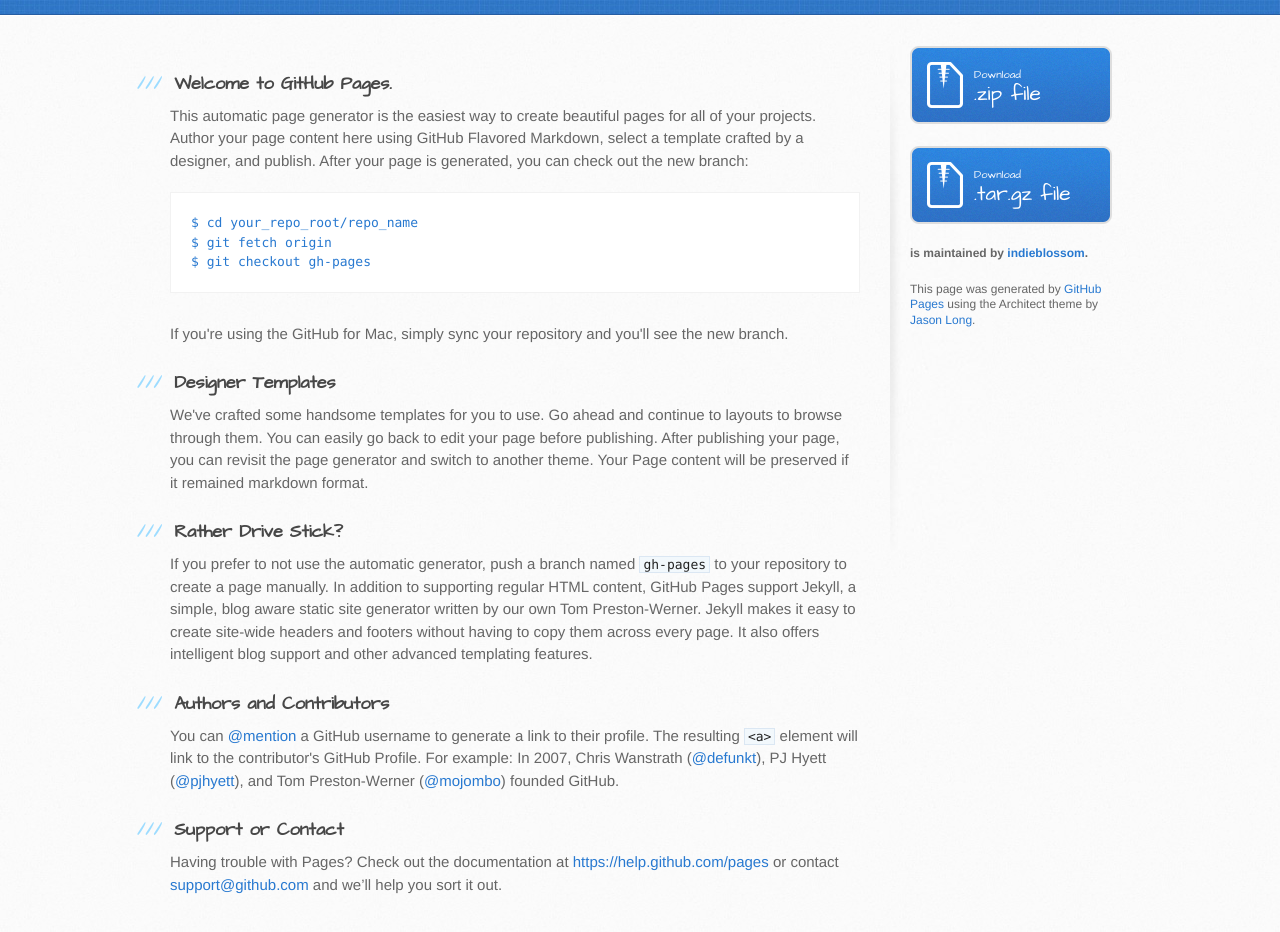
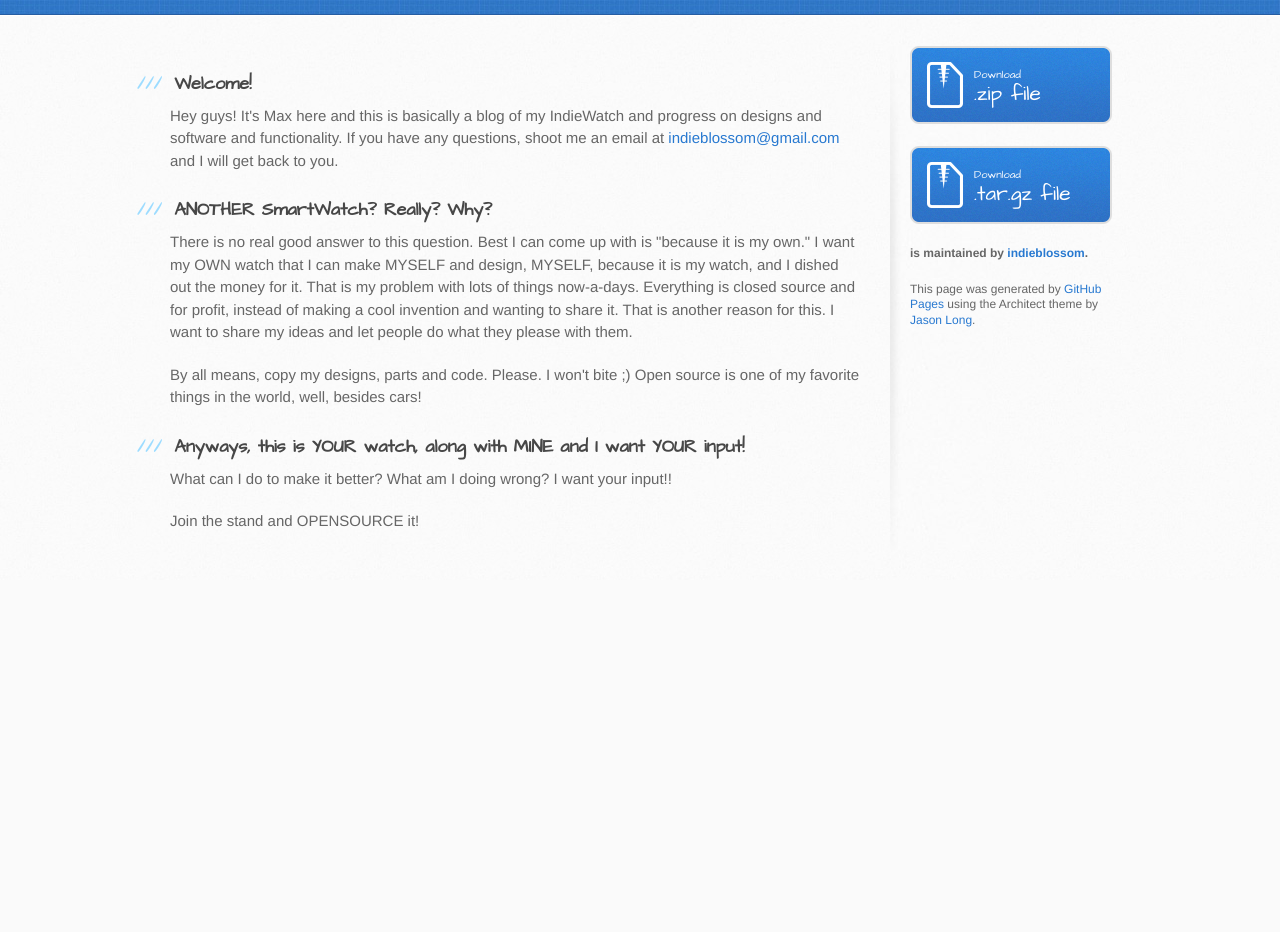
Before and after one commit to indieblossom/IndieWatch, a plain HTML site: page index.html in a window 1280 px wide. Shown: the part 220-1152 px from the top of the page. After the commit the page ends 800 px from the top, so only its background shows below. Drawn offline with Linux system fonts and the light colour scheme.

```diff
--- a/index.html
+++ b/index.html
@@ -29,36 +29,24 @@
       <div class="inner clearfix">
         <section id="main-content">
           <h3>
-<a id="welcome-to-github-pages" class="anchor" href="#welcome-to-github-pages" aria-hidden="true"><span class="octicon octicon-link"></span></a>Welcome to GitHub Pages.</h3>
+<a id="welcome" class="anchor" href="#welcome" aria-hidden="true"><span class="octicon octicon-link"></span></a>Welcome!</h3>
 
-<p>This automatic page generator is the easiest way to create beautiful pages for all of your projects. Author your page content here using GitHub Flavored Markdown, select a template crafted by a designer, and publish. After your page is generated, you can check out the new branch:</p>
-
-<pre><code>$ cd your_repo_root/repo_name
-$ git fetch origin
-$ git checkout gh-pages
-</code></pre>
-
-<p>If you're using the GitHub for Mac, simply sync your repository and you'll see the new branch.</p>
+<p>Hey guys! It's Max here and this is basically a blog of my IndieWatch and progress on designs and software and functionality.
+If you have any questions, shoot me an email at <a href="mailto:indieblossom@gmail.com">indieblossom@gmail.com</a> and I will get back to you.</p>
 
 <h3>
-<a id="designer-templates" class="anchor" href="#designer-templates" aria-hidden="true"><span class="octicon octicon-link"></span></a>Designer Templates</h3>
+<a id="another-smartwatch-really-why" class="anchor" href="#another-smartwatch-really-why" aria-hidden="true"><span class="octicon octicon-link"></span></a>ANOTHER SmartWatch? Really? Why?</h3>
 
-<p>We've crafted some handsome templates for you to use. Go ahead and continue to layouts to browse through them. You can easily go back to edit your page before publishing. After publishing your page, you can revisit the page generator and switch to another theme. Your Page content will be preserved if it remained markdown format.</p>
+<p>There is no real good answer to this question. Best I can come up with is "because it is my own." I want my OWN watch that I can make MYSELF and design, MYSELF, because it is my watch, and I dished out the money for it. That is my problem with lots of things now-a-days. Everything is closed source and for profit, instead of making a cool invention and wanting to share it. That is another reason for this. I want to share my ideas and let people do what they please with them.</p>
+
+<p>By all means, copy my designs, parts and code. Please. I won't bite ;) Open source is one of my favorite things in the world, well, besides cars!</p>
 
 <h3>
-<a id="rather-drive-stick" class="anchor" href="#rather-drive-stick" aria-hidden="true"><span class="octicon octicon-link"></span></a>Rather Drive Stick?</h3>
+<a id="anyways-this-is-your-watch-along-with-mine-and-i-want-your-input" class="anchor" href="#anyways-this-is-your-watch-along-with-mine-and-i-want-your-input" aria-hidden="true"><span class="octicon octicon-link"></span></a>Anyways, this is YOUR watch, along with MINE and I want YOUR input!</h3>
 
-<p>If you prefer to not use the automatic generator, push a branch named <code>gh-pages</code> to your repository to create a page manually. In addition to supporting regular HTML content, GitHub Pages support Jekyll, a simple, blog aware static site generator written by our own Tom Preston-Werner. Jekyll makes it easy to create site-wide headers and footers without having to copy them across every page. It also offers intelligent blog support and other advanced templating features.</p>
+<p>What can I do to make it better? What am I doing wrong? I want your input!!</p>
 
-<h3>
-<a id="authors-and-contributors" class="anchor" href="#authors-and-contributors" aria-hidden="true"><span class="octicon octicon-link"></span></a>Authors and Contributors</h3>
-
-<p>You can <a href="https://github.com/blog/821" class="user-mention">@mention</a> a GitHub username to generate a link to their profile. The resulting <code>&lt;a&gt;</code> element will link to the contributor's GitHub Profile. For example: In 2007, Chris Wanstrath (<a href="https://github.com/defunkt" class="user-mention">@defunkt</a>), PJ Hyett (<a href="https://github.com/pjhyett" class="user-mention">@pjhyett</a>), and Tom Preston-Werner (<a href="https://github.com/mojombo" class="user-mention">@mojombo</a>) founded GitHub.</p>
-
-<h3>
-<a id="support-or-contact" class="anchor" href="#support-or-contact" aria-hidden="true"><span class="octicon octicon-link"></span></a>Support or Contact</h3>
-
-<p>Having trouble with Pages? Check out the documentation at <a href="https://help.github.com/pages">https://help.github.com/pages</a> or contact <a href="mailto:support@github.com">support@github.com</a> and we’ll help you sort it out.</p>
+<p>Join the stand and OPENSOURCE it!</p>
         </section>
 
         <aside id="sidebar">
```
Also changed, not shown: params.json (+1 -1 lines).
